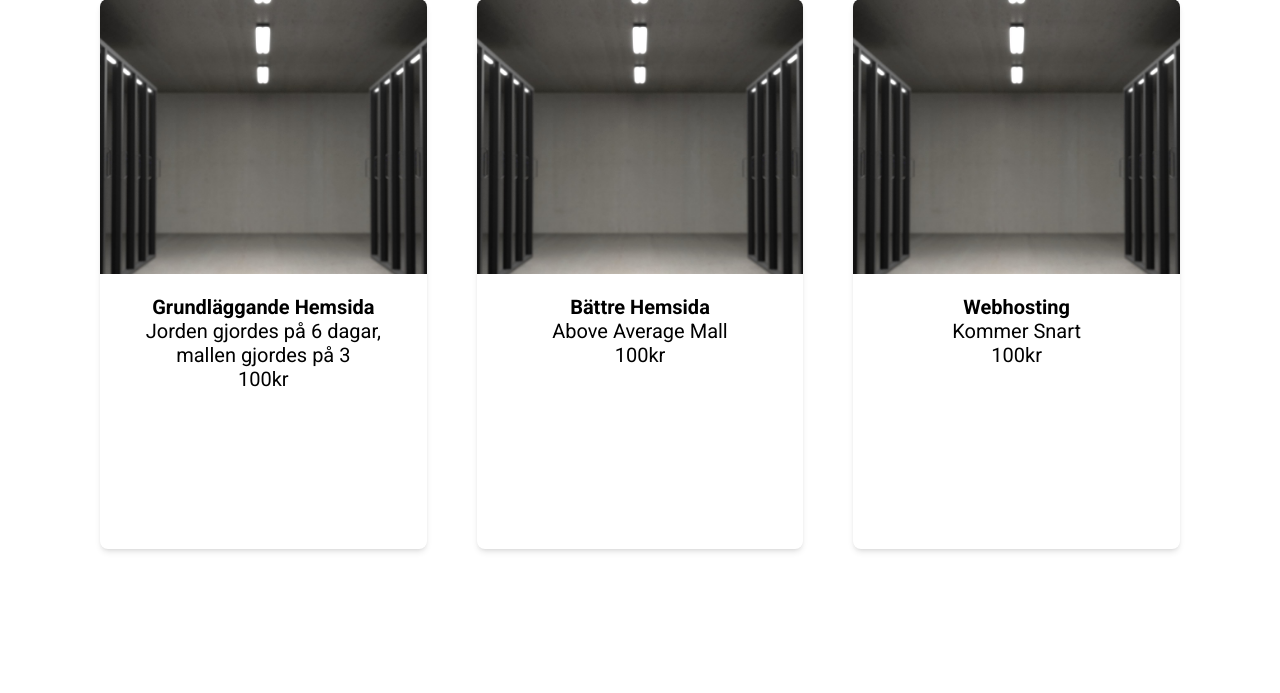
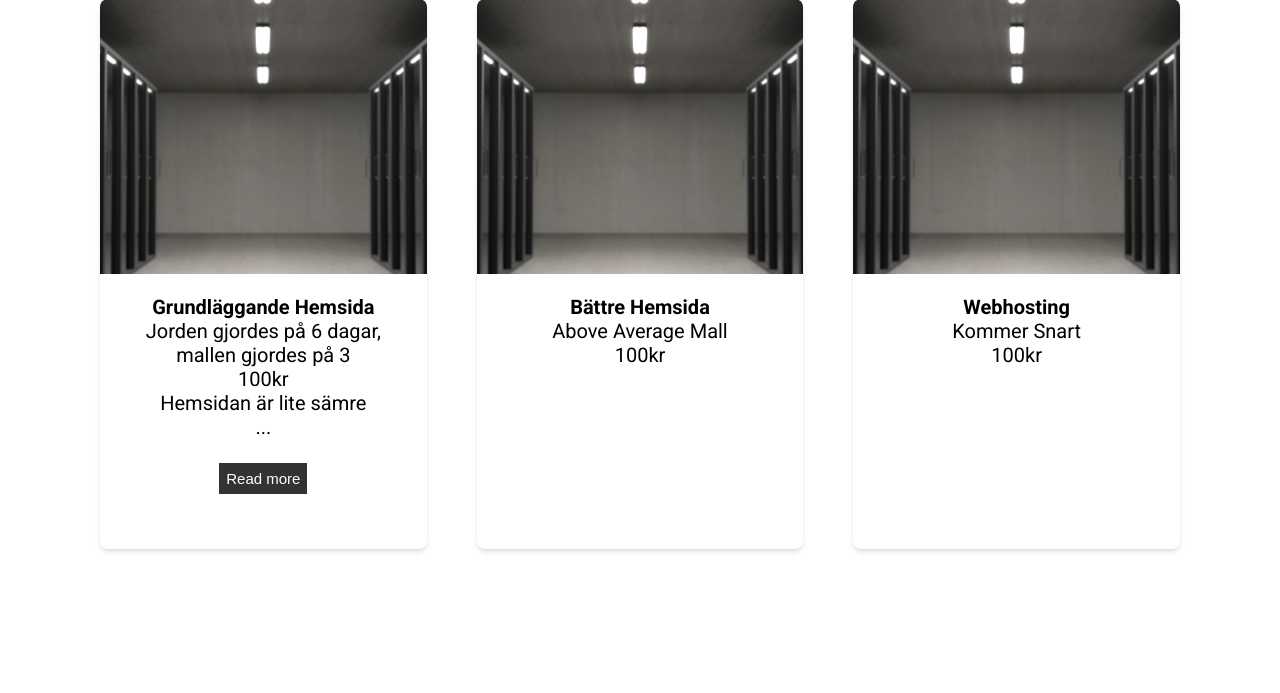
Before and after one commit to oscarskold/Hemsida-webdhs, a PHP site: page /html/Services.html in a window 1280 px wide. Shown: the part 375-1068 px from the top of the page. Run offline with PHP 8.4, Linux system fonts and the light colour scheme.

Commit message:
Added experimental Read more/less button

```diff
--- a/css/services.css
+++ b/css/services.css
@@ -63,3 +63,21 @@ body {
     grid-column: span 12;
     grid-row: span 2;
 }
+
+#more {
+    display: none;
+}
+
+.rm {
+    border: none;
+    background-color: #333;
+    color: white;
+    padding: 7px;
+    font-size: 15px;
+    transition: all 0.3s ease-out;
+}
+
+.rm:hover {
+    cursor: pointer;
+    background-color: #444;
+}
--- a/html/Services.html
+++ b/html/Services.html
@@ -51,6 +51,9 @@
                 <span class="t1">Grundläggande Hemsida</span>
                 <span>Jorden gjordes på 6 dagar, mallen gjordes på 3</span>
                 <span>100kr</span>
+                <span>Hemsidan är lite sämre</span><span id="dots">...</span>
+                <span id="more">Lorem ipsum</span> <br>
+                <button onclick="Readmore()" id="myBtn" class="rm">Read more</button>
             </div>
         </div>
         <div class="cards">
--- a/js/app.js
+++ b/js/app.js
@@ -24,3 +24,19 @@ const navSlide = () => {
 const header = document.querySelector('.header')
 
 navSlide();
+
+function Readmore() {
+    var dots = document.getElementById("dots");
+    var moreText = document.getElementById("more");
+    var btnText = document.getElementById("myBtn");
+
+    if (dots.style.display === "none") {
+      dots.style.display = "inline";
+      btnText.innerHTML = "Read more";
+      moreText.style.display = "none";
+    } else {
+      dots.style.display = "none";
+      btnText.innerHTML = "Read less";
+      moreText.style.display = "inline";
+    }
+  }
```
